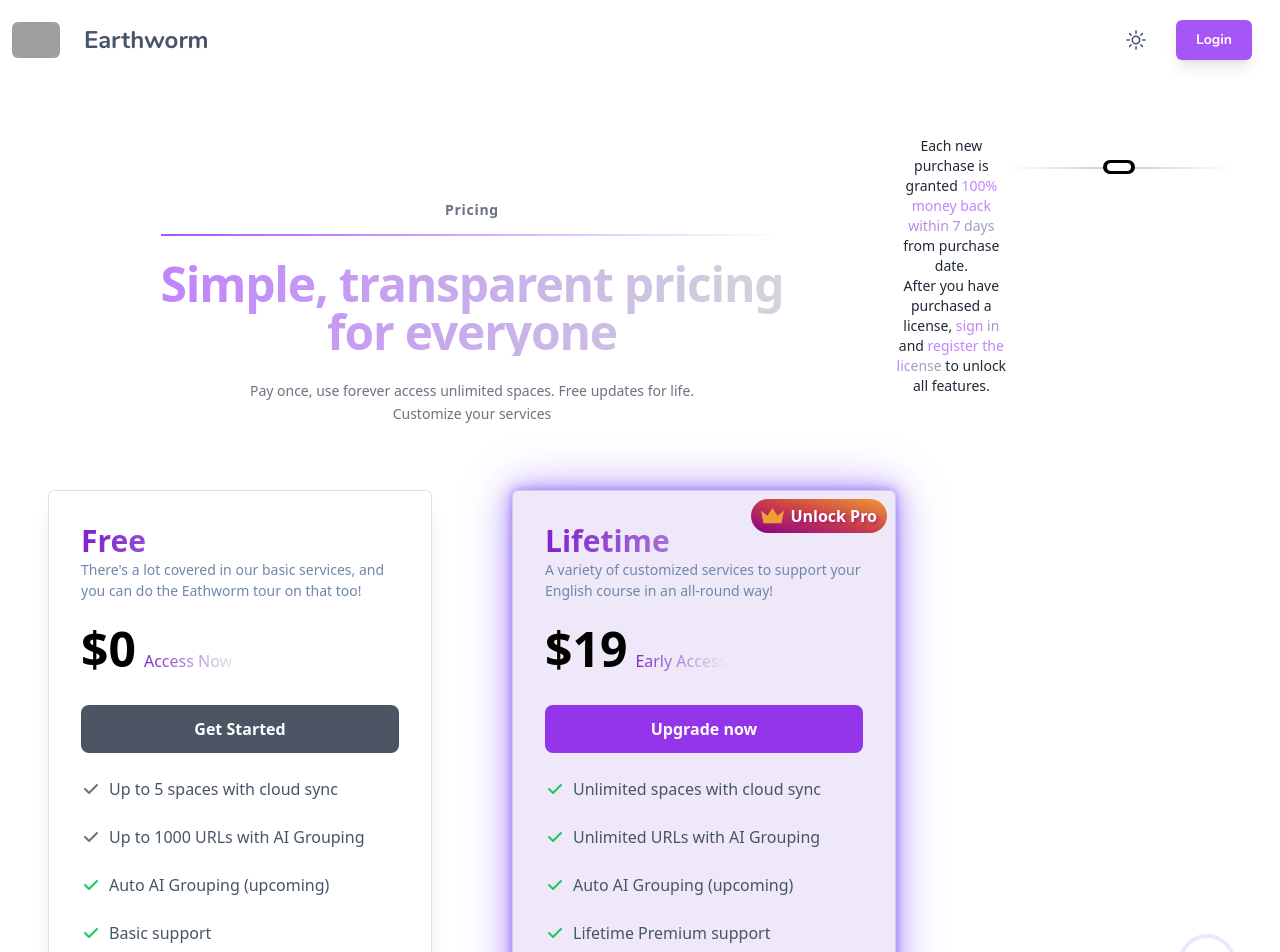
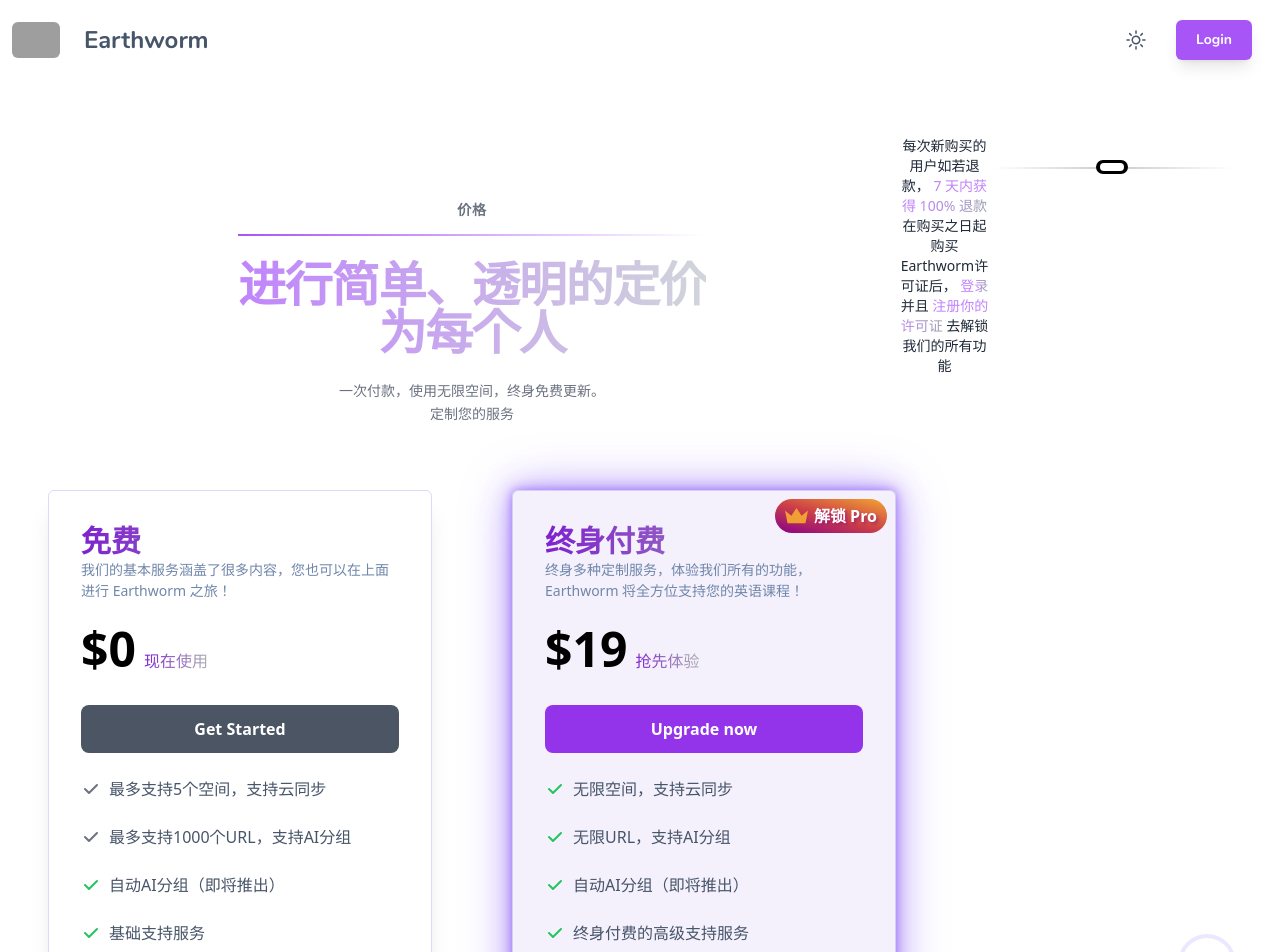
Before and after one commit to cuixueshe/earthworm, a Nuxt app in the folder apps/client/: page /Index/components/PayCard in a window 1280 px wide. Shown: the top 952 px of the page. Built offline with nearby package versions, Linux system fonts and the light colour scheme; grey boxes are pictures that could not be loaded.

Commit message:
feat: Changed to Chinese, and added some daytime mode styles

```diff
--- a/apps/client/pages/Index/components/Comments.vue
+++ b/apps/client/pages/Index/components/Comments.vue
@@ -2,9 +2,9 @@
   <section class="flex flex-col pt-24">
     <div class="mx-auto max-w-screen-xl">
       <CommonTitle
-        title="User feedback"
+        title="用户反馈"
         :description="[
-          'If you are using Earthworm, feel free to give us your feedback on Twitter.',
+          '如果您正在使用我们的Earthworm，请随时在 Twitter 上向我们提供您的反馈!',
         ]"
       />
       <div class="mt-8 sm:columns-2 sm:gap-6 lg:columns-3 lg:gap-8">
--- a/apps/client/pages/Index/components/PayCard.vue
+++ b/apps/client/pages/Index/components/PayCard.vue
@@ -8,21 +8,18 @@
         <p
           class="font-bold tracking-wider text-gray-500 relative before:absolute before:inset-x-0 before:bottom-0 before:h-0.5 before:mb-0 before:bg-gradient-to-r before:from-purple-500 text-sm pb-4"
         >
-          Pricing
+          价格
         </p>
       </div>
       <h2
         class="text-4xl md:text-5xl font-extrabold tracking-tight bg-clip-text text-transparent bg-gradient-to-r from-purple-400 to-gray-300 dark:from-purple-600 dark:to-gray-500"
       >
-        Simple, transparent pricing <br />
-        for everyone
+        进行简单、透明的定价 <br />
+        为每个人
       </h2>
       <p class="mt-6 text-sm leading-relaxed text-gray-500 dark:text-gray-300">
-        <span
-          >Pay once, use forever access unlimited spaces. Free updates for
-          life.</span
-        ><br />
-        <span>Customize your services</span>
+        <span>一次付款，使用无限空间，终身免费更新。</span><br />
+        <span>定制您的服务</span>
       </p>
     </div>
 
@@ -31,11 +28,11 @@
         v-for="(feature, index) in features"
         :key="index"
         class="card w-96 max-w-sm p-8 shadow-xl border-transparent relative"
-        :class="{ 'lifetime-animation': feature.type === 'Lifetime' }"
+        :class="{ 'lifetime-animation': feature.type === '终身付费' }"
       >
         <button
           class="button-unlock"
-          v-if="feature.type === 'Lifetime'"
+          v-if="feature.type === '终身付费'"
         >
           <svg
             xmlns="http://www.w3.org/2000/svg"
@@ -43,38 +40,38 @@
           >
             <path d="m18 0 8 12 10-8-4 20H4L0 4l10 8 8-12z"></path>
           </svg>
-          Unlock Pro
+          解锁 Pro
         </button>
 
         <div class="mb-6 text-left">
           <h2 class="text-3xl font-bold text-gradient">{{ feature.type }}</h2>
           <p class="program-description">
             {{
-              feature.type === "Free"
-                ? "There's a lot covered in our basic services, and you can do the Eathworm tour on that too!"
-                : "A variety of customized services to support your English course in an all-round way!"
+              feature.type === "免费"
+                ? "我们的基本服务涵盖了很多内容，您也可以在上面进行 Earthworm 之旅！"
+                : "终身多种定制服务，体验我们所有的功能， Earthworm 将全方位支持您的英语课程！"
             }}
           </p>
         </div>
         <div class="mb-8 text-left">
           <span class="text-5xl font-extrabold dark:text-white text-black mr-2">
-            {{ feature.type === "Free" ? "$0" : "$19" }}
+            {{ feature.type === "免费" ? "$0" : "$19" }}
           </span>
           <span class="gradient-text">{{
-            feature.type === "Free" ? "Access Now" : "Early Access"
+            feature.type === "免费" ? "现在使用" : "抢先体验"
           }}</span>
         </div>
         <div class="text-left">
           <button
             @click="handleUpgrade(feature.type)"
             :class="
-              feature.type === 'Free'
+              feature.type === '免费'
                 ? 'bg-gray-600 hover:bg-gray-700'
                 : 'bg-purple-600 hover:bg-purple-700'
             "
             class="w-full px-8 py-3 font-bold text-white transition duration-300 ease-in-out transform hover:scale-105 rounded-lg"
           >
-            {{ feature.type === "Free" ? "Get Started" : "Upgrade now" }}
+            {{ feature.type === "免费" ? "Get Started" : "Upgrade now" }}
           </button>
           <ul class="mt-4">
             <li
@@ -104,23 +101,23 @@
   </div>
   <div class="bg-opacity-75 text-white text-center py-10 mt-6">
     <p class="text-xs md:text-sm text-gray-800 dark:text-gray-400">
-      Each new purchase is granted <br class="md:hidden" />
+      每次新购买的用户如若退款， <br class="md:hidden" />
       <span
         class="bg-clip-text text-transparent bg-gradient-to-r from-purple-400 via-purple-400 to-gray-400 dark:from-purple-600 dark:via-purple-600 dark:to-gray-500"
-        >100% money back within 7 days</span
+        >7 天内获得 100% 退款</span
       >
-      from purchase date. <br />
-      After you have purchased a license,
+      在购买之日起<br />
+      购买Earthworm许可证后，
       <span
         class="bg-clip-text text-transparent bg-gradient-to-r from-purple-400 via-purple-400 to-gray-400 dark:from-purple-600 dark:via-purple-600 dark:to-gray-500"
-        >sign in</span
+        >登录</span
       >
-      and
+      并且
       <span
         class="bg-clip-text text-transparent bg-gradient-to-r from-purple-400 via-purple-400 to-gray-400 dark:from-purple-600 dark:via-purple-600 dark:to-gray-500"
-        >register the license</span
+        >注册你的许可证</span
       >
-      to unlock all features.
+      去解锁我们的所有功能
     </p>
   </div>
   <CommonDivider />
@@ -135,30 +132,29 @@ const router = useRouter();
 
 const features = [
   {
-    type: "Free",
+    type: "免费",
     list: [
-      { text: "Up to 5 spaces with cloud sync", unique: false },
-      { text: "Up to 1000 URLs with AI Grouping", unique: false },
-      { text: "Auto AI Grouping (upcoming)", unique: true },
-      { text: "Basic support", unique: true },
-      { text: "Free updates for life!", unique: true },
+      { text: "最多支持5个空间，支持云同步", unique: false },
+      { text: "最多支持1000个URL，支持AI分组", unique: false },
+      { text: "自动AI分组（即将推出）", unique: true },
+      { text: "基础支持服务", unique: true },
+      { text: "终身免费更新！", unique: true },
     ],
   },
   {
-    type: "Lifetime",
+    type: "终身付费",
     list: [
-      { text: "Unlimited spaces with cloud sync", unique: true },
-      { text: "Unlimited URLs with AI Grouping", unique: true },
-      { text: "Auto AI Grouping (upcoming)", unique: true },
-      { text: "Lifetime Premium support", unique: true },
-      { text: "Free updates for life!", unique: true },
+      { text: "无限空间，支持云同步", unique: true },
+      { text: "无限URL，支持AI分组", unique: true },
+      { text: "自动AI分组（即将推出）", unique: true },
+      { text: "终身付费的高级支持服务", unique: true },
+      { text: "终身免费更新！", unique: true },
     ],
   },
 ];
 
 async function handleUpgrade(type) {
-
-  if (type === "Free") {
+  if (type === "免费") {
     const { courseId } = await gameStore.startGame();
     router.push(`/main/${courseId}`);
   } else {
@@ -232,7 +228,7 @@ button:hover::after {
     background-color: rgba(10, 3, 3, 0.05);
   }
   100% {
-    background-color: rgba(77, 6, 192, 0.1);
+    background-color: rgba(154, 101, 240, 0.1);
   }
 }
 .lifetime-animation {
@@ -254,14 +250,14 @@ button:hover::after {
 }
 
 .gradient-text {
-  background: linear-gradient(to right, #7e22ce, #e5e7eb);
+  background: linear-gradient(to right, #7e22ce, #adafb3);
   -webkit-background-clip: text;
   background-clip: text;
   color: transparent;
 }
 
 .text-gradient {
-  background: linear-gradient(to right, #7e22ce, #e5e7eb);
+  background: linear-gradient(to right, #7e22ce, #adafb3);
   -webkit-background-clip: text;
   background-clip: text;
   color: transparent;
--- a/apps/client/pages/Index/index.vue
+++ b/apps/client/pages/Index/index.vue
@@ -10,10 +10,10 @@
         id="home"
       >
         <CommonTitle
-          title="An Friendly English learning tool."
+          title="友好的英语学习工具"
           :description="[
-            `Use conjunctions, task splitting, repetition, i +1 to help you learn English.`,
-            `Most importantly, you will have good positive feedback`,
+            `使用连词、任务拆分、重复、i +1 来帮助您学习英语`,
+            `最重要的是，您将获得良好的积极反馈`,
           ]"
         >
           <div
@@ -24,7 +24,7 @@
               class="btn"
               type="button"
             >
-              <strong>Get Started</strong>
+              <strong>开启Earthworm</strong>
               <div id="container-stars">
                 <div id="stars"></div>
               </div>
@@ -34,14 +34,14 @@
                 <div class="circle"></div>
               </div>
             </button>
-            <div class="dark:text-white ml-8">Start your English study.</div>
+            <div class="dark:text-white ml-8">开始你的英语学习</div>
           </div>
 
           <div class="w-full flex justify-center mt-20">
             <img
               alt=""
-              src="https://s1.locimg.com/2024/03/30/adb39233f2b18.jpg"
-              class="w-3/4 object-cover sm:h-80 lg:h-96"
+              src="~/assets/test.png"
+              class="w-3/4"
             />
           </div>
         </CommonTitle>
```
Also changed, not shown: apps/client/components/common/Title.vue (+0 -24 lines), apps/client/pages/Index/components/Contact.vue (+15 -14 lines), apps/client/pages/Index/components/Features.vue (+21 -24 lines), apps/client/pages/Index/components/Questions.vue (+14 -12 lines), apps/client/assets/test.png (added).
